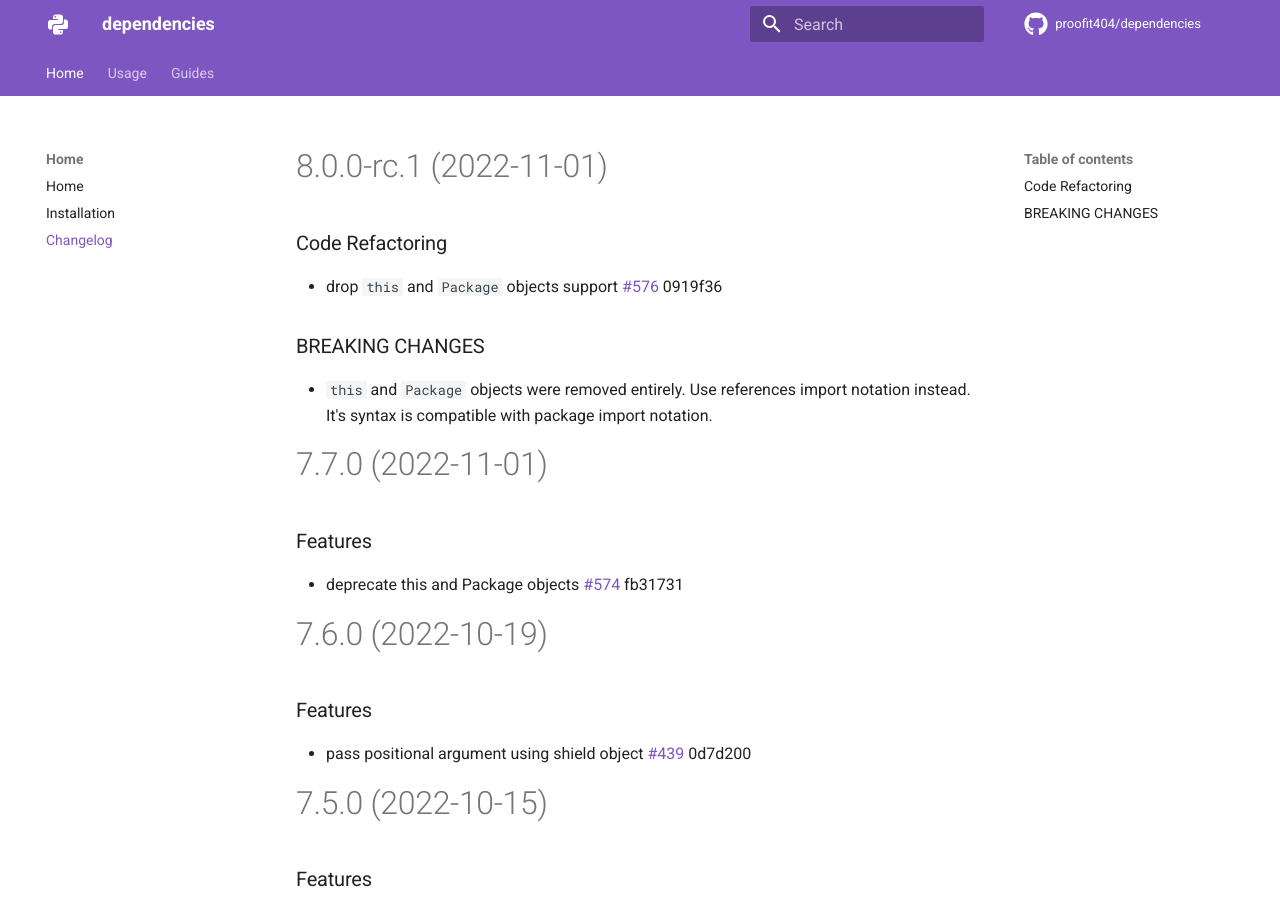
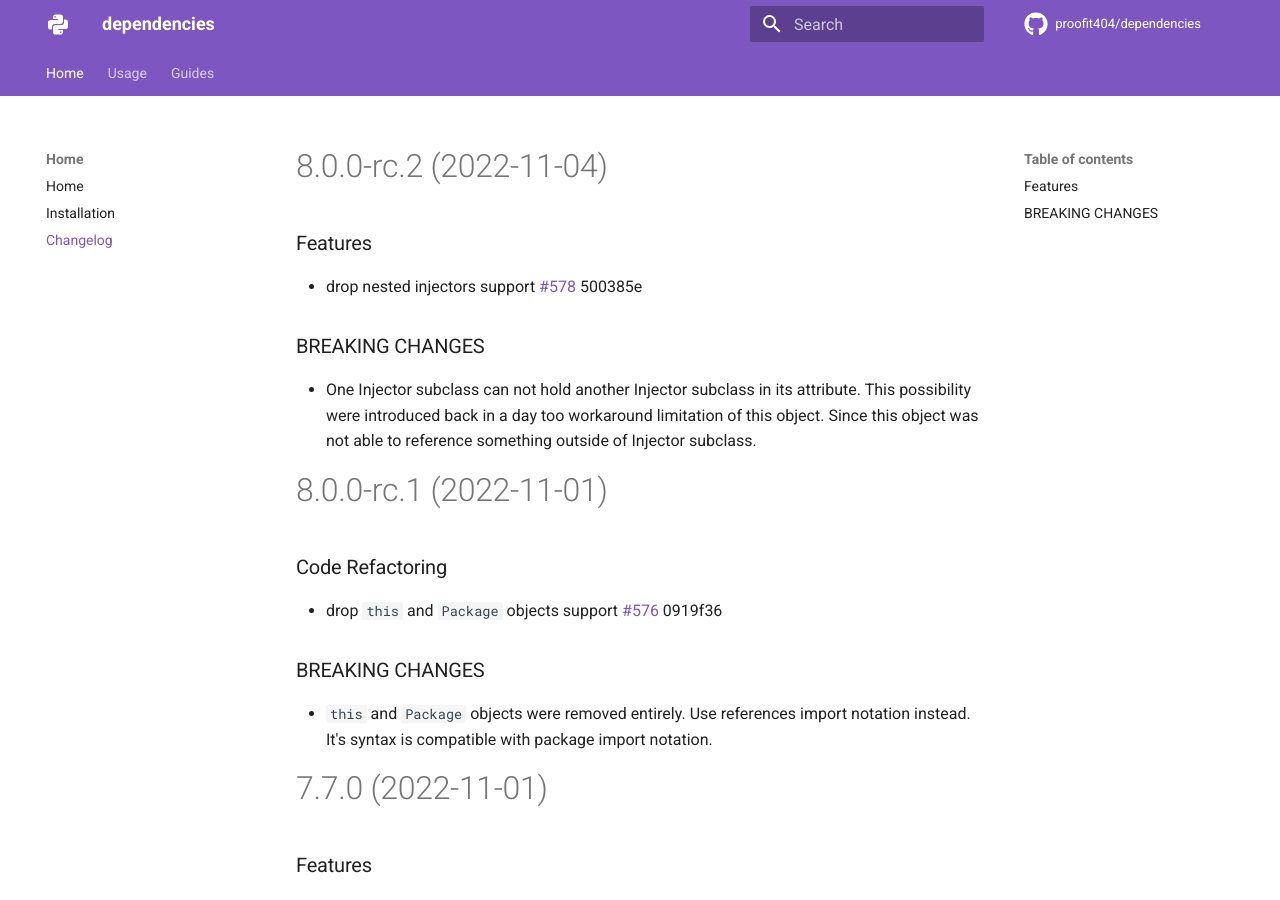
Before and after one commit to proofit404/dependencies, an MkDocs documentation site: the page built from docs/changelog.md, in a window 1280 px wide and 900 px high. Built offline with MkDocs 1.6.1 and Material for MkDocs 9.7.7, drawn with Linux system fonts in a browser that asks for light colours; comment, search, counter and statistics services are not loaded.

Commit message:
chore(release): 8.0.0-rc.2 [skip ci]
# 8.0.0-rc.2 (2022-11-04)

### Features

* drop nested injectors support [#578](https://github.com/proofit404/dependencies/issues/578) 500385e

### BREAKING CHANGES

* One Injector subclass can not hold another Injector
subclass in its attribute. This possibility were introduced back in a
day too workaround limitation of this object. Since this object was
not able to reference something outside of Injector subclass.

```diff
--- a/docs/changelog.md
+++ b/docs/changelog.md
@@ -1,3 +1,17 @@
+# 8.0.0-rc.2 (2022-11-04)
+
+### Features
+
+- drop nested injectors support
+  [#578](https://github.com/proofit404/dependencies/issues/578) 500385e
+
+### BREAKING CHANGES
+
+- One Injector subclass can not hold another Injector subclass in its attribute.
+  This possibility were introduced back in a day too workaround limitation of
+  this object. Since this object was not able to reference something outside of
+  Injector subclass.
+
 # 8.0.0-rc.1 (2022-11-01)
 
 ### Code Refactoring
--- a/package.json
+++ b/package.json
@@ -1,6 +1,6 @@
 {
   "name": "dependencies",
-  "version": "8.0.0-rc.1",
+  "version": "8.0.0-rc.2",
   "private": true,
   "devDependencies": {
     "@commitlint/cli": "*",
--- a/pyproject.toml
+++ b/pyproject.toml
@@ -20,7 +20,7 @@ packages = [
 ]
 readme = "docs/index.md"
 repository = "https://github.com/proofit404/dependencies"
-version = "8.0.0-rc.1"
+version = "8.0.0-rc.2"
 
 [tool.poetry.dependencies]
 python = "*"
```
